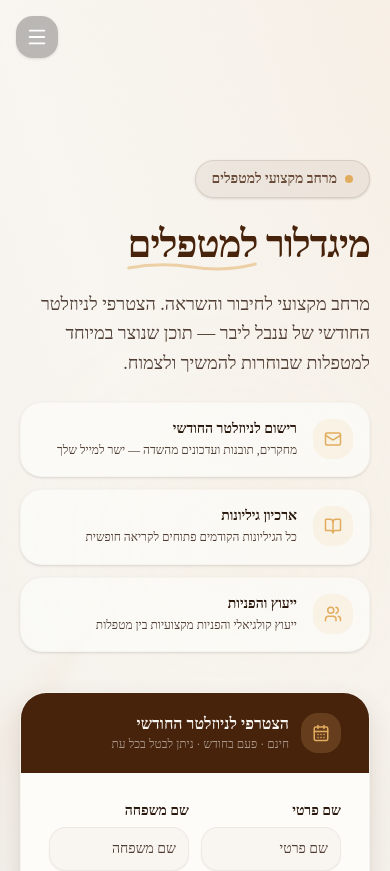
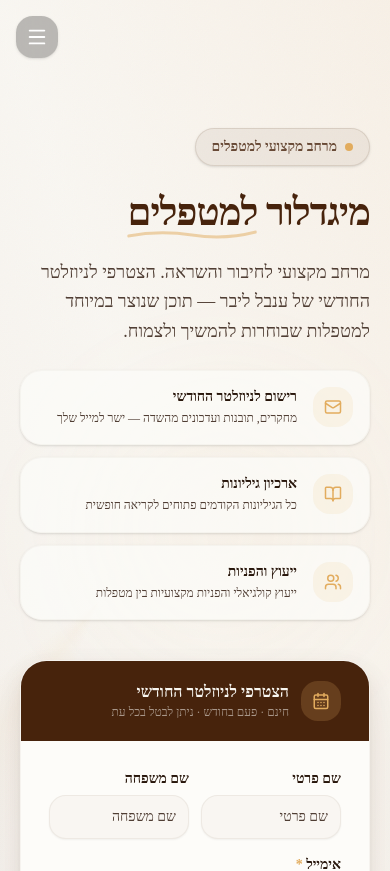
Before and after one commit to liberofir-prog/lighthouse_new, a Next.js app: page /metataplim in a window 390 px wide. Shown: the top 871 px of the page. Built offline with nearby package versions, Linux system fonts and the light colour scheme.

Commit message:
Reduce mobile top padding to pt-32
Co-Authored-By: Claude Sonnet 4.6 <noreply@anthropic.com>

```diff
--- a/src/components/sections/newsletter-signup.tsx
+++ b/src/components/sections/newsletter-signup.tsx
@@ -37,7 +37,7 @@ export default function NewsletterSignup() {
   return (
     <section
       id="newsletter"
-      className="relative min-h-[100dvh] flex items-center pt-40 md:pt-16 pb-12 grain overflow-hidden"
+      className="relative min-h-[100dvh] flex items-center pt-32 md:pt-16 pb-12 grain overflow-hidden"
     >
       {/* Background */}
       <div className="absolute inset-0 bg-gradient-to-bl from-amber/8 via-background to-secondary/40" />
```
